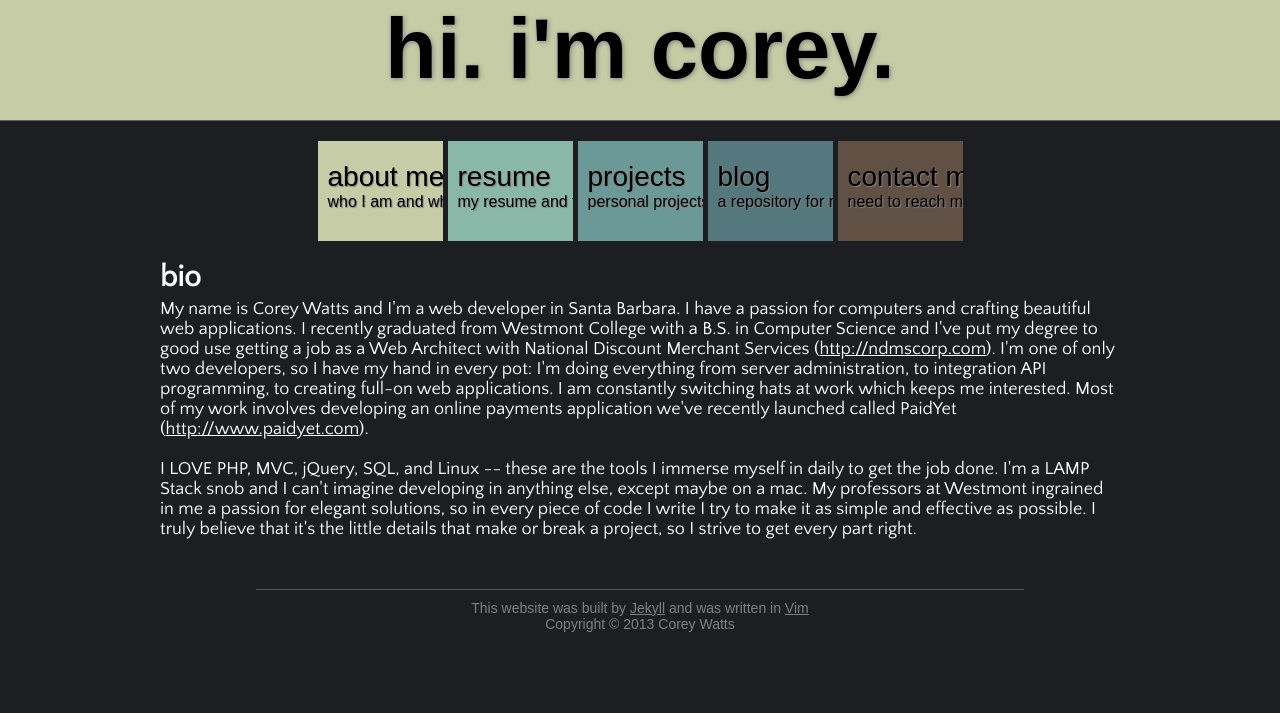
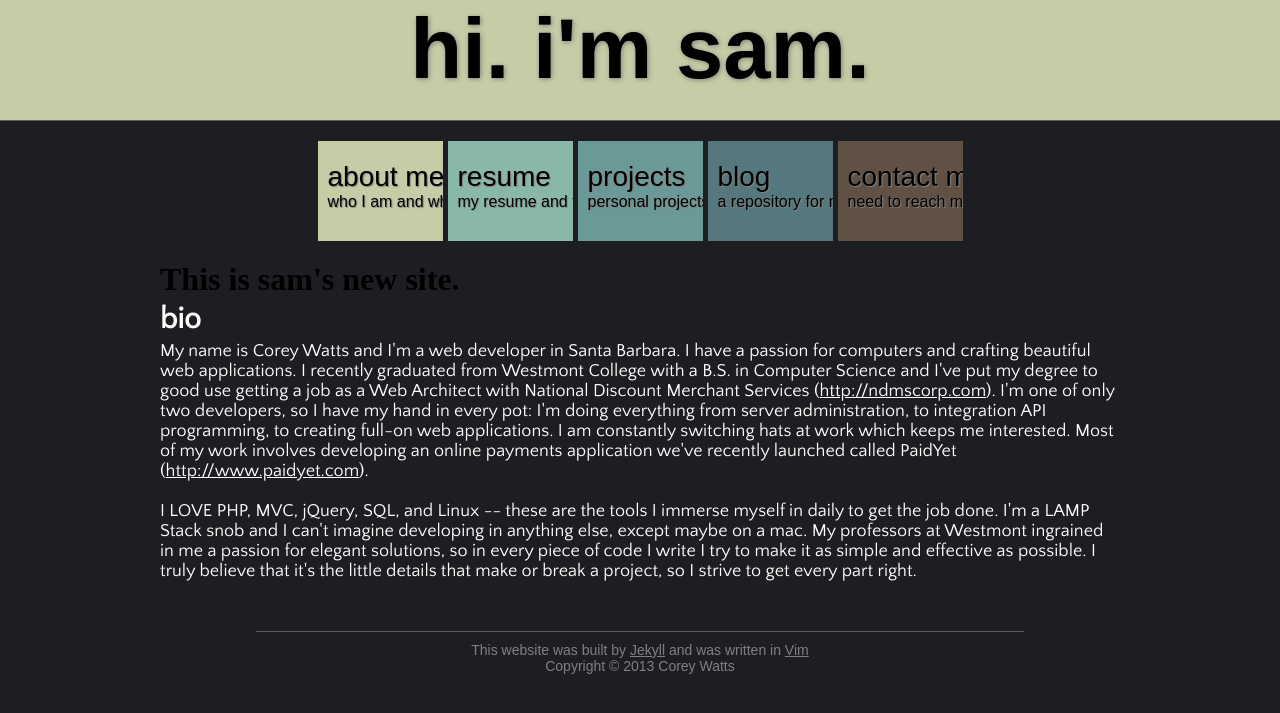
Before and after one commit to CorWatts/samwattsart, a Jekyll site: the page built from index.html, in a window 1280 px wide. Shown: the top 713 px of the page. Built offline with Jekyll 4.4.1, drawn with Linux system fonts in a browser that asks for light colours; nearby versions of some CDN libraries; some web fonts are replaced.

Commit message:
I changed Corey Watts to Sam Watts.

```diff
--- a/_config.yml
+++ b/_config.yml
@@ -5,5 +5,5 @@ exclude: rakefile
 
 first_name: Corey
 last_name: Watts
-banner_text: hi. i'm corey.
+banner_text: hi. i'm sam.
 github: https://github.com/CorWatts
--- a/_includes/header.html
+++ b/_includes/header.html
@@ -1,7 +1,7 @@
 <!DOCTYPE html PUBLIC "-//W3C//DTD XHTML 1.0 Strict//EN" "http://www.w3.org/TR/xhtml1/DTD/xhtml1-strict.dtd">
 <html xmlns="http://www.w3.org/1999/xhtml" xml:lang="en" lang="en" dir="ltr">
 	<head>
-		<title>Corey Watts{% if page.title %} | {{ page.title }} {% endif %}</title>
+		<title>Sam Watts{% if page.title %} | {{ page.title }} {% endif %}</title>
 		<meta http-equiv="content-type" content="text/html;charset=UTF-8" />
 		<meta name="description" content="The personal website, portfolio, and resume of Corey Watts." />
 		<meta name="keywords" content="corey watts, web developer, php, lamp, linux, web server, jquery, mysql, ajax, orange county, los angeles, la, oc, web architect, westmont college, bachelor of science, bachelors, website, php5, object oriented, model view controller, mvc, framework, computer science, programming, web application, web software, software as a service, saas" />
--- a/index.html
+++ b/index.html
@@ -1,6 +1,7 @@
 ---
 layout: default
 ---
+<h1>This is sam's new site.</h1>
 <h3 class="contentTitle">bio</h3>
 <p class="contentText">My name is Corey Watts and I'm a web developer in Santa Barbara. I have a passion for computers and crafting beautiful web applications.  I recently graduated from Westmont College with a B.S. in Computer Science and I've put my degree to good use getting a job as a Web Architect with National Discount Merchant Services (<a href="http://ndmscorp.com">http://ndmscorp.com</a>). I'm one of only two developers, so I have my hand in every pot: I'm doing everything from server administration, to integration API programming, to creating full-on web applications. I am constantly switching hats at work which keeps me interested.  Most of my work involves developing an online payments application we've recently launched called PaidYet (<a href="http://www.paidyet.com">http://www.paidyet.com</a>).</p>
 
```
Also changed, not shown: 8 other files.
